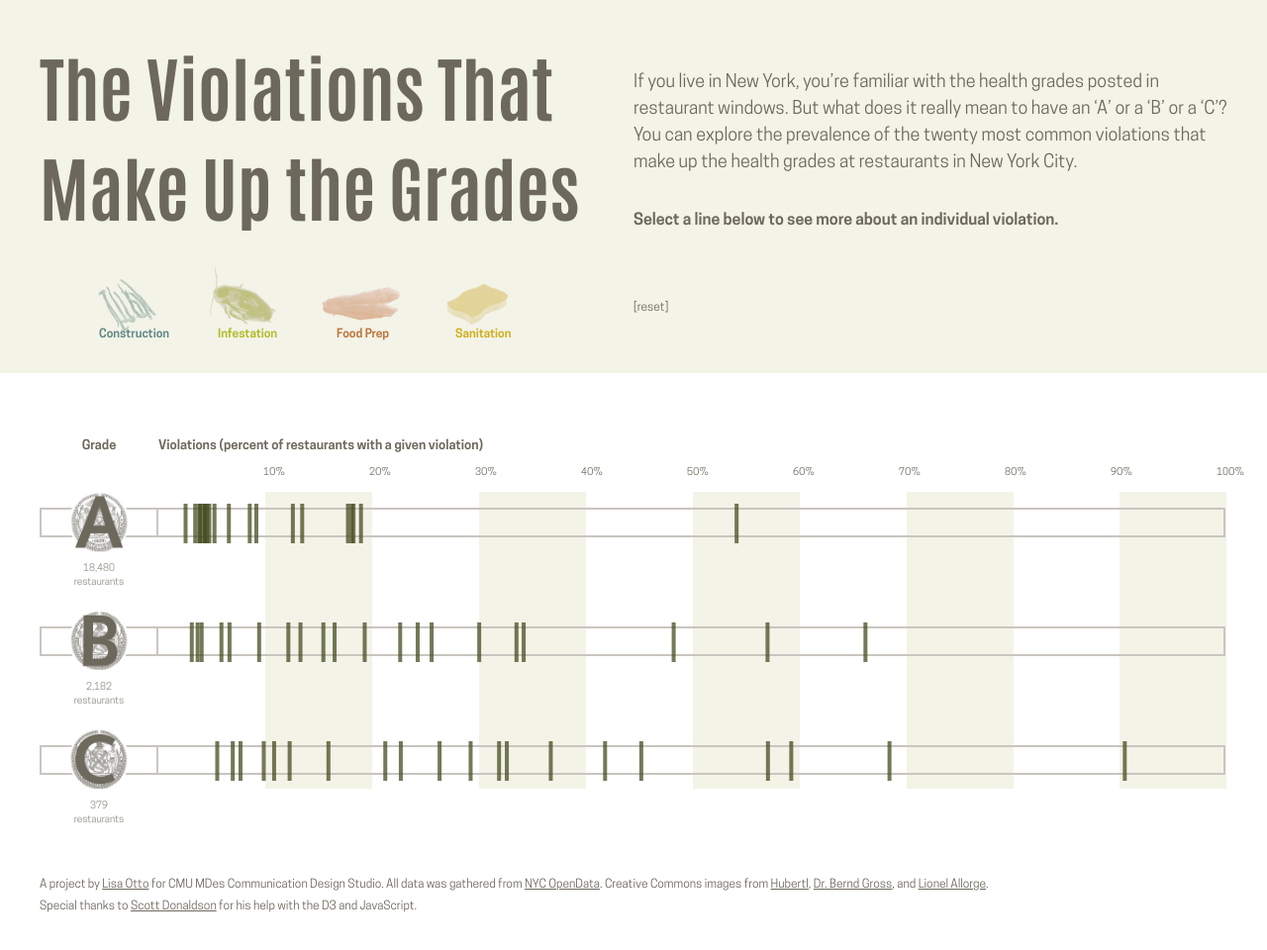
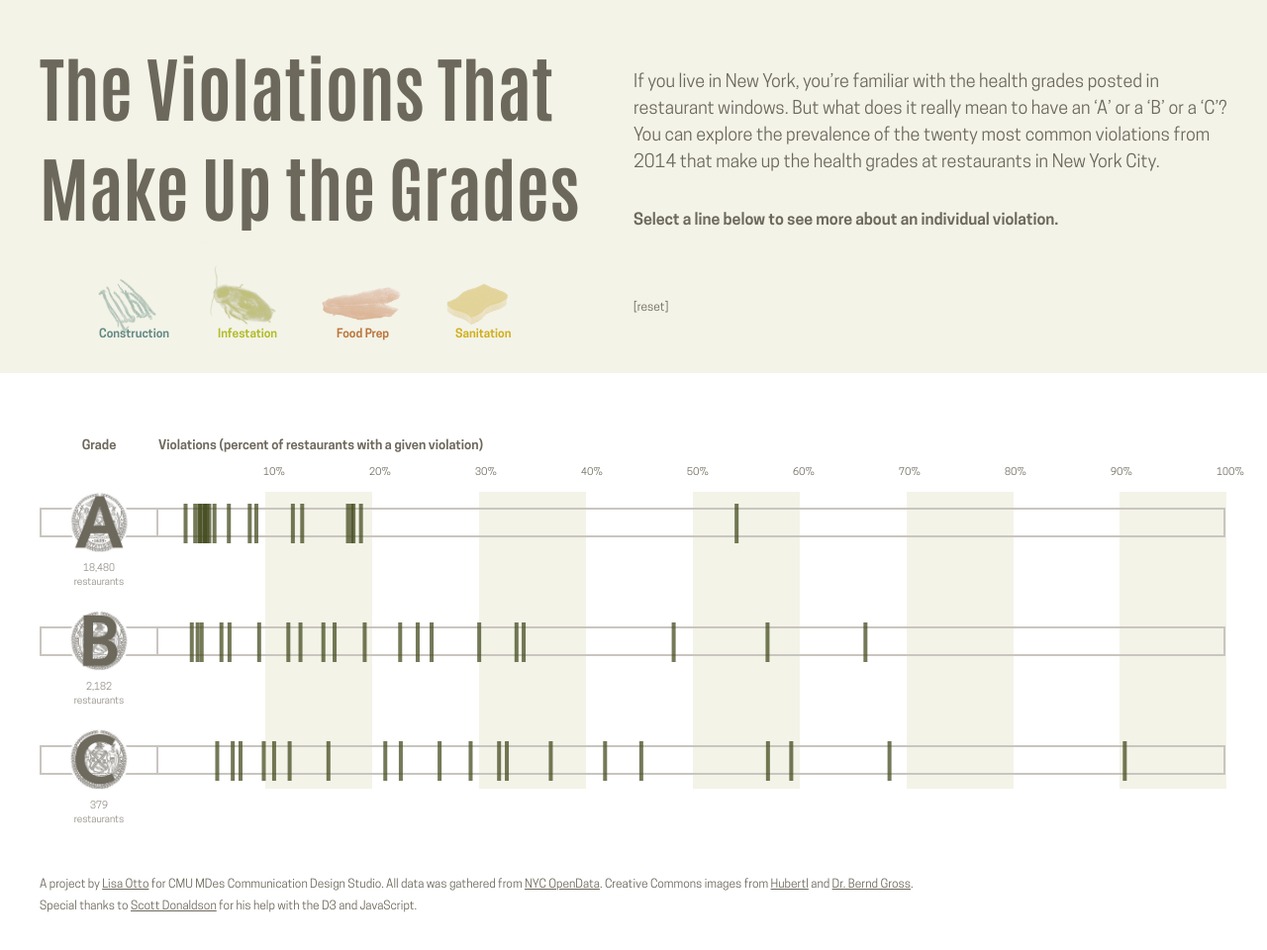
Before and after one commit to lisaotto/data, a website: page index.html in a window 1280 px wide. Shown: the top 960 px of the page at 99% size. Drawn offline with nearby package versions, Linux system fonts and the light colour scheme.

Commit message:
adding links etc

```diff
--- a/index.html
+++ b/index.html
@@ -30,7 +30,7 @@
 
              <h1>The Violations That</br> Make Up the Grades</h1>
              <p class ="description">If you live in New York, you’re familiar with the health grades posted in
-    restaurant windows. But what does it really mean to have an ‘A’ or a ‘B’ or a ‘C’? You can explore the prevalence of the twenty most common violations that make up the health grades at restaurants in New York City.</p>
+    restaurant windows. But what does it really mean to have an ‘A’ or a ‘B’ or a ‘C’? You can explore the prevalence of the twenty most common violations from 2014 that make up the health grades at restaurants in New York City.</p>
             <p class="description instruction"><b>Select a line below to see more about an individual violation.</b></p>
             <p class="reset">[reset]</p>
              <div class="categories">
@@ -91,7 +91,7 @@
     </main>
 
     <footer>
-        <p class=>A project by <a href="http://lisaot.to" target="_blank">Lisa Otto</a> for CMU MDes Communication Design Studio. All data was gathered from <a href="https://nycopendata.socrata.com/" target="_blank">NYC OpenData</a>. Creative Commons images from <a href="" target="_blank">Hubertl</a>, <a href="" target="_blank">Dr. Bernd Gross</a>, and <a href="" target="_blank">Lionel Allorge</a>.</br> Special thanks to <a href="http://scottland.cc">Scott Donaldson</a> for his help with the D3 and JavaScript. </p>
+        <p class=>A project by <a href="http://lisaot.to" target="_blank">Lisa Otto</a> for CMU MDes Communication Design Studio. All data was gathered from <a href="https://nycopendata.socrata.com/" target="_blank">NYC OpenData</a>. Creative Commons images from <a href="https://commons.wikimedia.org/wiki/File:Wrought_nails_17._century,_Hofburg_Vienna_5811.jpg" target="_blank">Hubertl</a> and <a href="https://en.wikipedia.org/wiki/Fish_fillet#/media/File:Pangasius_meat.jpg" target="_blank">Dr. Bernd Gross</a>.</br> Special thanks to <a href="http://scottland.cc" target="_blank">Scott Donaldson</a> for his help with the D3 and JavaScript. </p>
     </footer>
 
    <script src="js/main.js"></script>
@@ -100,7 +100,7 @@
 
 
     <div class="toosmall">
-        <p>Please view this site on a desktop or expand your window to 1400 px or larger to view the data!</p>
+        <p>Please view this site on a desktop or expand your window to 1250 px or larger to view the data!</p>
     </div>
 
 
```
